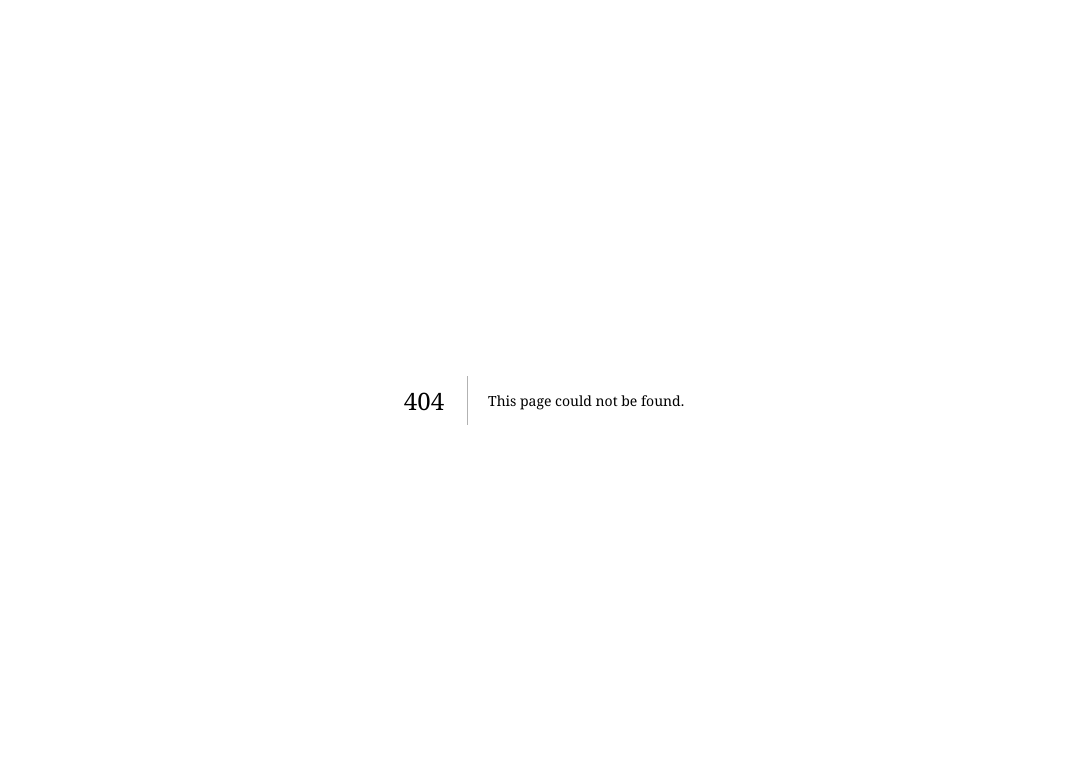
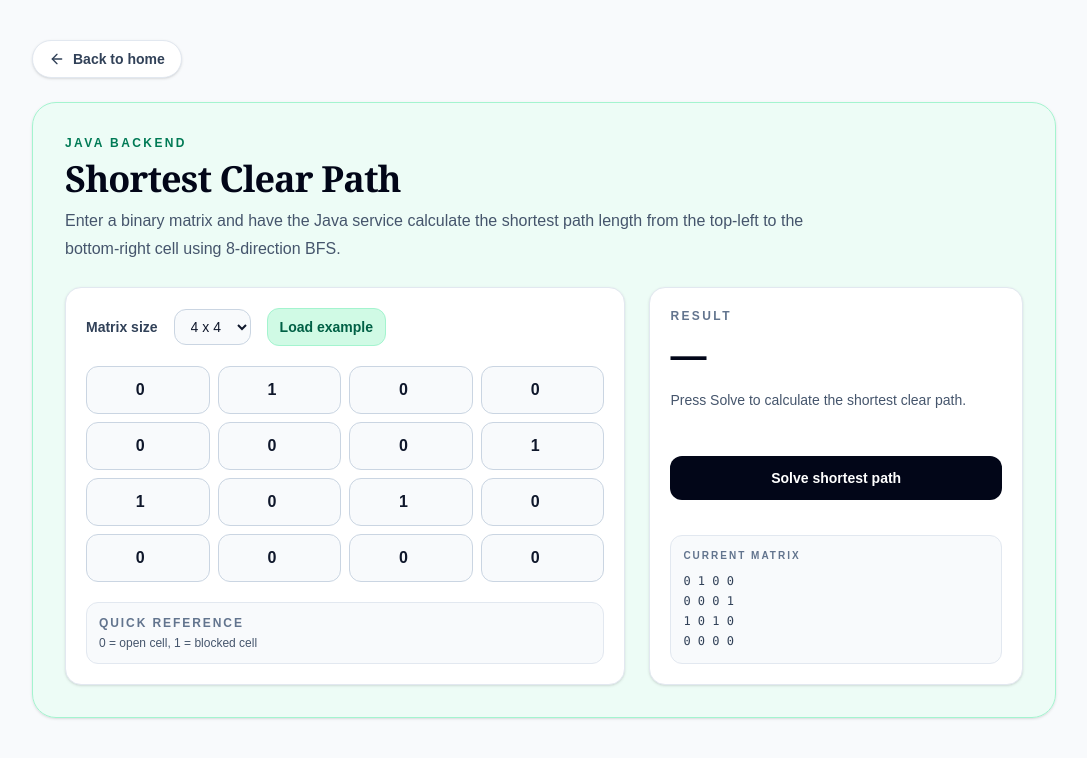
Before and after one commit to ianperfitt/physics-lab-ui, a Next.js app: page /shortest-clear-path in a window 1280 px wide. Before the commit this address had no page. Shown: the top 758 px of the page, without its empty margins (96-1183 px from the left). Built offline with nearby package versions, Linux system fonts and the light colour scheme.

Commit message:
chore: implement Shortest Clear Path card and page

```diff
--- a/app/page.tsx
+++ b/app/page.tsx
@@ -52,6 +52,13 @@ const softwareDevelopmentLinks: LearningLink[] = [
     description: "Load data in the browser and update the view with client state.",
     icon: Code2,
     label: "Rendering strategy",
+  },
+  {
+    href: "/shortest-clear-path",
+    title: "Shortest Clear Path",
+    description: "Use breadth-first search to compute the shortest path length in a binary matrix.",
+    icon: Grid3X3,
+    label: "Algorithms",
   },
 ];
 
--- /dev/null
+++ b/app/shortest-clear-path/page.tsx
@@ -0,0 +1,231 @@
+"use client";
+
+import Link from "next/link";
+import { ArrowLeft } from "lucide-react";
+import { useMemo, useState } from "react";
+
+function createMatrix(size: number): number[][] {
+  return Array.from({ length: size }, () => Array(size).fill(0));
+}
+
+function buildExampleMatrix(): number[][] {
+  return [
+    [0, 1, 0, 0],
+    [0, 0, 0, 1],
+    [1, 0, 1, 0],
+    [0, 0, 0, 0],
+  ];
+}
+
+export default function ShortestClearPathPage() {
+  const [size, setSize] = useState(4);
+  const [matrix, setMatrix] = useState<number[][]>(() => buildExampleMatrix());
+  const [result, setResult] = useState<number | null>(null);
+  const [error, setError] = useState<string | null>(null);
+  const [isLoading, setIsLoading] = useState(false);
+
+  const matrixPreview = useMemo(
+    () => matrix.map((row) => row.join(" ")).join("\n"),
+    [matrix],
+  );
+
+  const updateMatrixSize = (nextSize: number) => {
+    const normalizedSize = Math.min(6, Math.max(1, nextSize));
+    setSize(normalizedSize);
+
+    if (normalizedSize === 1) {
+      setMatrix([[0]]);
+      return;
+    }
+
+    const nextMatrix = createMatrix(normalizedSize);
+    for (let row = 0; row < normalizedSize; row += 1) {
+      for (let col = 0; col < normalizedSize; col += 1) {
+        nextMatrix[row][col] = matrix[row]?.[col] ?? 0;
+      }
+    }
+    setMatrix(nextMatrix);
+  };
+
+  const handleCellChange = (row: number, col: number, value: string) => {
+    const nextValue = Number(value) || 0;
+    const safeValue = nextValue === 0 || nextValue === 1 ? nextValue : 0;
+
+    setMatrix((current) =>
+      current.map((currentRow, rowIndex) =>
+        rowIndex === row
+          ? currentRow.map((currentCell, colIndex) =>
+              colIndex === col ? safeValue : currentCell,
+            )
+          : currentRow,
+      ),
+    );
+  };
+
+  const solveMatrix = async (gridInput: number[][] = matrix) => {
+    setError(null);
+    setIsLoading(true);
+
+    try {
+      const apiBase = process.env.NEXT_PUBLIC_API_URL ?? "http://localhost:8080";
+      const response = await fetch(`${apiBase}/api/matrices/shortest-clear-path`, {
+        method: "POST",
+        headers: { "Content-Type": "application/json" },
+        body: JSON.stringify({ grid: gridInput }),
+      });
+
+      const payload = await response.json();
+
+      if (!response.ok) {
+        throw new Error(payload.error ?? "Unable to compute the shortest clear path.");
+      }
+
+      setResult(payload.length);
+    } catch (cause) {
+      setResult(null);
+      setError(cause instanceof Error ? cause.message : "Unable to reach the Java API.");
+    } finally {
+      setIsLoading(false);
+    }
+  };
+
+  const loadExample = () => {
+    const example = buildExampleMatrix();
+    setSize(example.length);
+    setMatrix(example);
+    void solveMatrix(example);
+  };
+
+  return (
+    <main className="min-h-screen bg-slate-50 px-6 py-10 text-slate-950">
+      <div className="mx-auto max-w-5xl">
+        <div className="mb-6">
+          <Link
+            href="/"
+            className="inline-flex items-center gap-2 rounded-full border border-slate-200 bg-white px-4 py-2 text-sm font-semibold text-slate-700 shadow-sm transition hover:border-sky-500 hover:text-sky-700"
+          >
+            <ArrowLeft className="h-4 w-4" />
+            Back to home
+          </Link>
+        </div>
+
+        <section className="rounded-3xl border border-emerald-200 bg-emerald-50/80 p-6 md:p-8 shadow-sm">
+          <div className="mb-6 max-w-3xl">
+            <p className="mb-2 text-xs font-black uppercase tracking-[0.2em] text-emerald-700">
+              Java backend
+            </p>
+            <h1 className="mb-2 text-4xl font-black tracking-tight text-slate-950">
+              Shortest Clear Path
+            </h1>
+            <p className="leading-7 text-slate-600">
+              Enter a binary matrix and have the Java service calculate the shortest path
+              length from the top-left to the bottom-right cell using 8-direction BFS.
+            </p>
+          </div>
+
+          <div className="grid gap-6 lg:grid-cols-[1.2fr_0.8fr]">
+            <div className="rounded-2xl border border-slate-200 bg-white p-5 shadow-sm">
+              <div className="mb-5 flex flex-wrap items-center gap-4">
+                <label className="text-sm font-semibold text-slate-700" htmlFor="matrix-size">
+                  Matrix size
+                </label>
+                <select
+                  id="matrix-size"
+                  value={size}
+                  onChange={(event) => updateMatrixSize(Number(event.target.value))}
+                  className="rounded-xl border border-slate-300 bg-slate-50 px-3 py-2 text-sm font-medium text-slate-900 outline-none transition focus:border-emerald-500"
+                >
+                  {[1, 2, 3, 4, 5, 6].map((option) => (
+                    <option key={option} value={option}>
+                      {option} x {option}
+                    </option>
+                  ))}
+                </select>
+
+                <button
+                  type="button"
+                  onClick={loadExample}
+                  className="rounded-xl border border-emerald-200 bg-emerald-100 px-3 py-2 text-sm font-bold text-emerald-800 transition hover:bg-emerald-200"
+                >
+                  Load example
+                </button>
+              </div>
+
+              <div
+                className="grid gap-2"
+                style={{ gridTemplateColumns: `repeat(${size}, minmax(0, 1fr))` }}
+              >
+                {matrix.map((row, rowIndex) =>
+                  row.map((cell, colIndex) => (
+                    <input
+                      key={`${rowIndex}-${colIndex}`}
+                      type="number"
+                      min={0}
+                      max={1}
+                      value={cell}
+                      onChange={(event) =>
+                        handleCellChange(rowIndex, colIndex, event.target.value)
+                      }
+                      className="h-12 w-full rounded-xl border border-slate-300 bg-slate-50 text-center text-base font-bold text-slate-900 outline-none transition focus:border-emerald-500"
+                      aria-label={`Matrix cell ${rowIndex + 1}, ${colIndex + 1}`}
+                    />
+                  )),
+                )}
+              </div>
+
+              <div className="mt-5 rounded-xl border border-slate-200 bg-slate-50 p-3 text-xs text-slate-600">
+                <div className="mb-1 font-bold uppercase tracking-[0.16em] text-slate-500">
+                  Quick reference
+                </div>
+                <div>0 = open cell, 1 = blocked cell</div>
+              </div>
+            </div>
+
+            <div className="flex flex-col justify-between rounded-2xl border border-slate-200 bg-white p-5 shadow-sm">
+              <div>
+                <div className="mb-3 text-xs font-black uppercase tracking-[0.2em] text-slate-500">
+                  Result
+                </div>
+
+                {error ? (
+                  <p className="rounded-xl bg-rose-50 p-3 text-sm text-rose-700">{error}</p>
+                ) : (
+                  <>
+                    <div className="text-4xl font-black tracking-tight text-slate-950">
+                      {result === null ? "—" : result}
+                    </div>
+                    <p className="mt-3 text-sm leading-6 text-slate-600">
+                      {result === null
+                        ? "Press Solve to calculate the shortest clear path."
+                        : result === -1
+                          ? "No clear path exists from the start to the destination."
+                          : "This is the length of the shortest valid path from (0, 0) to the bottom-right cell."}
+                    </p>
+                  </>
+                )}
+              </div>
+
+              <button
+                type="button"
+                onClick={() => void solveMatrix(matrix)}
+                disabled={isLoading}
+                className="mt-6 rounded-xl bg-slate-950 px-4 py-3 text-sm font-bold text-white transition hover:bg-slate-800 disabled:cursor-wait disabled:opacity-60"
+              >
+                {isLoading ? "Computing…" : "Solve shortest path"}
+              </button>
+
+              <div className="mt-4 rounded-xl border border-slate-200 bg-slate-50 p-3">
+                <div className="mb-2 text-[10px] font-black uppercase tracking-[0.2em] text-slate-500">
+                  Current matrix
+                </div>
+                <pre className="whitespace-pre-wrap text-xs leading-5 text-slate-700">
+                  {matrixPreview}
+                </pre>
+              </div>
+            </div>
+          </div>
+        </section>
+      </div>
+    </main>
+  );
+}
```
